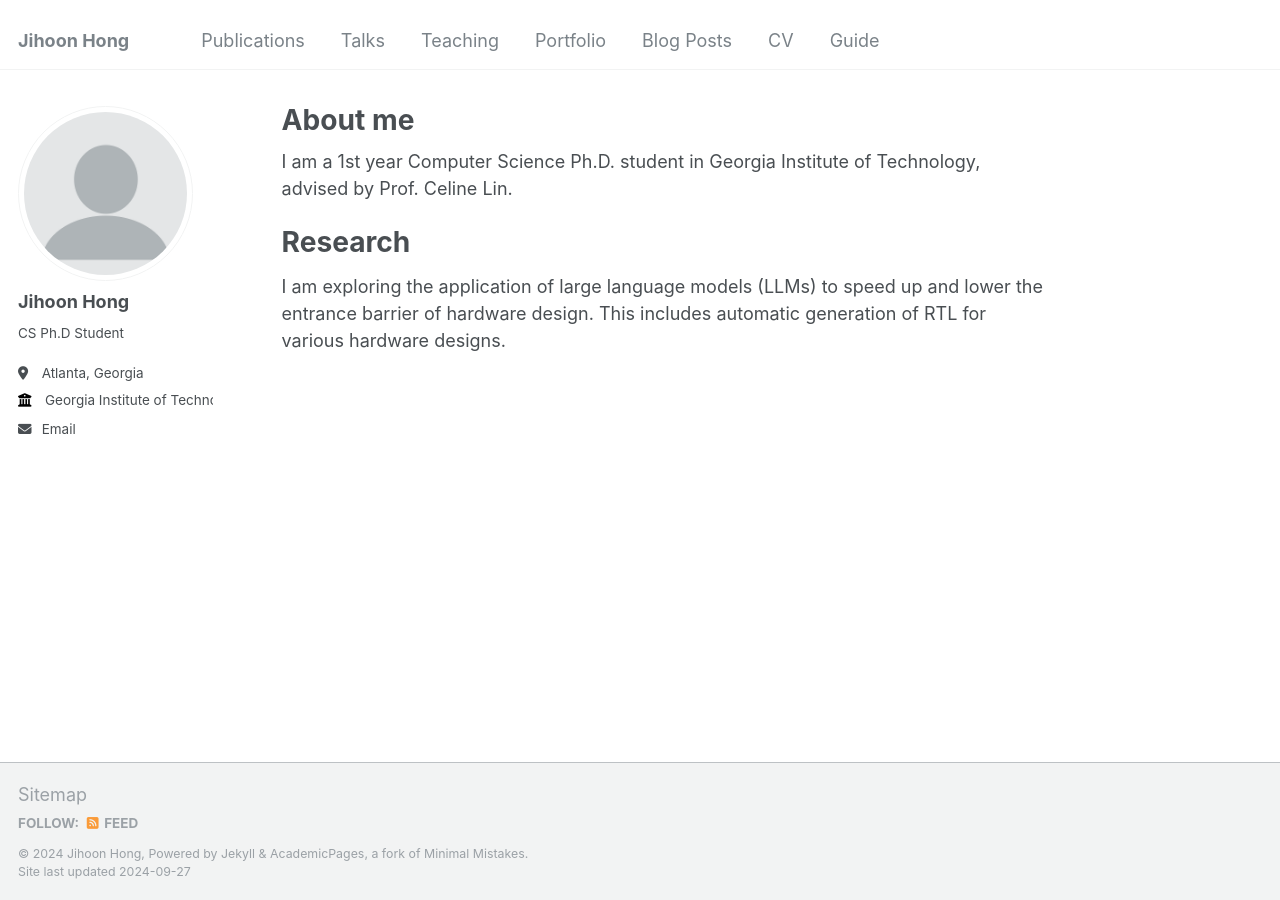
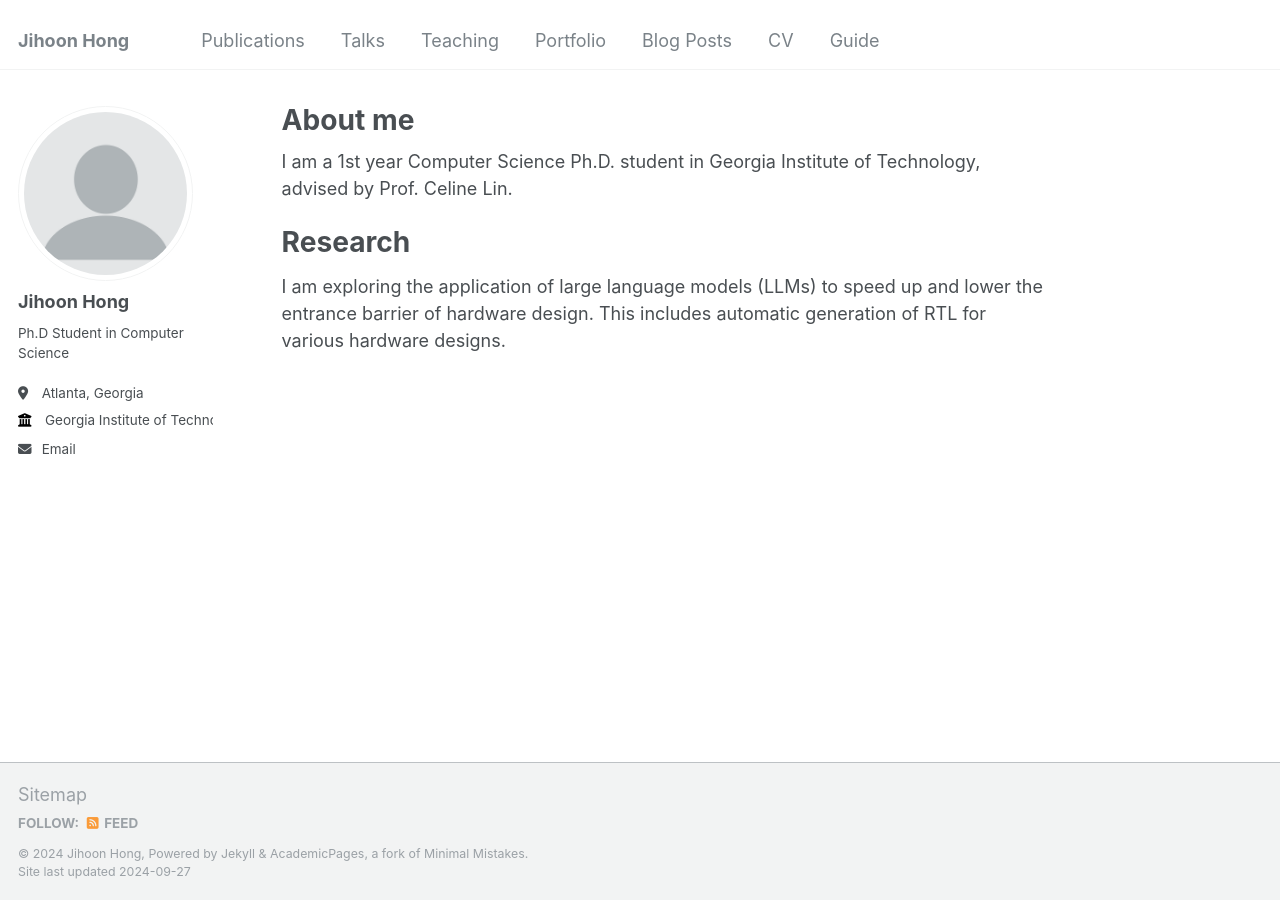
Before and after one commit to athlon76/athlon76.github.io, a Jekyll site: the page built from _pages/about.md, in a window 1280 px wide. Built offline with Jekyll 4.4.1, drawn with Linux system fonts in a browser that asks for light colours.

Commit message:
Update _config.yml

```diff
--- a/_config.yml
+++ b/_config.yml
@@ -24,7 +24,7 @@ author:
   avatar           : "profile.png"
   name             : "Jihoon Hong"
   pronouns         : # example: "she/her"
-  bio              : "CS Ph.D Student"
+  bio              : "Ph.D Student in Computer Science"
   location         : "Atlanta, Georgia"
   employer         : "Georgia Institute of Technology"
   uri              : # URL
```
